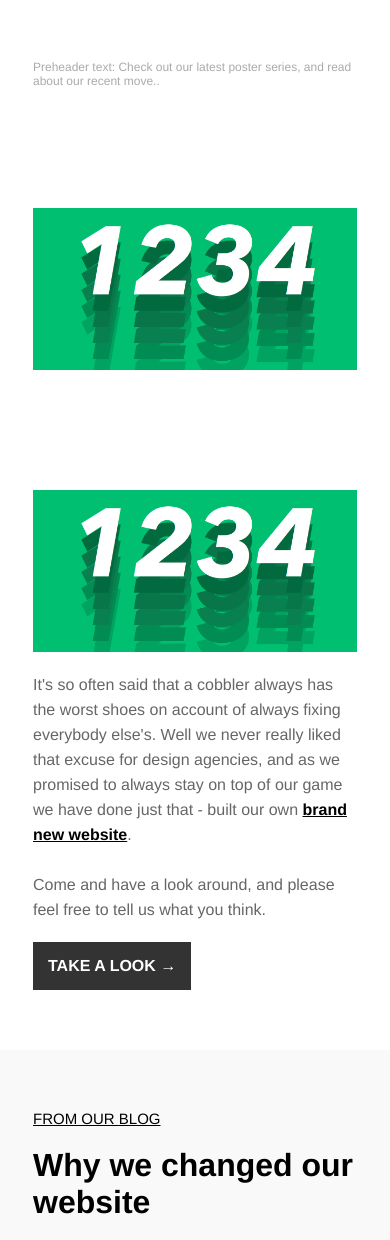
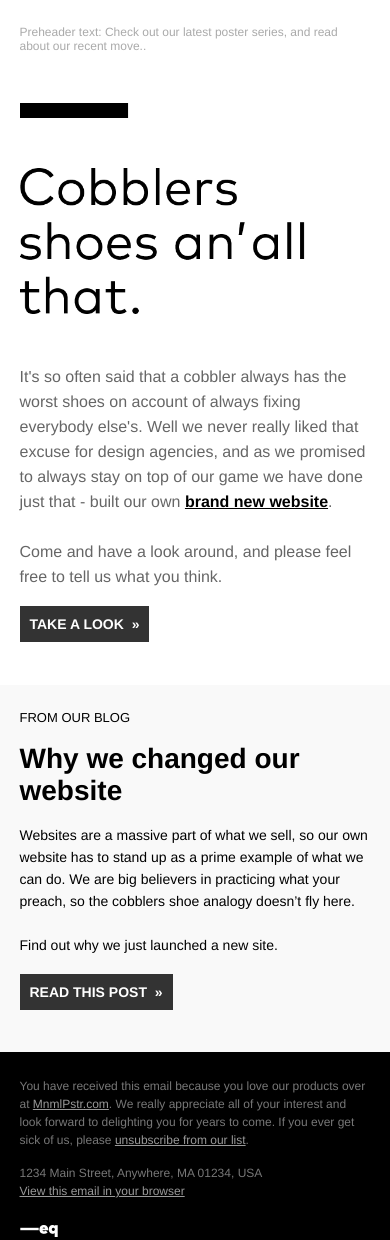
Before and after one commit to eq-design/newsletter, a plain HTML site: page index.html in a window 390 px wide. Shown: the top 1240 px of the page. Drawn offline with Linux system fonts and the light colour scheme.

Commit message:
added new images plus developped markup

```diff
--- a/index.html
+++ b/index.html
@@ -1,7 +1,7 @@
 <!DOCTYPE html>
 <html lang="en">
 <head>
-<title>EQ Design Newsletter</title>
+<title>eq design Newsletter</title>
 <meta charset="utf-8">
 <meta name="viewport" content="width=device-width">
 <style type="text/css">
@@ -20,10 +20,10 @@
     body { height:100% !important; margin: 0; padding: 0; width: 100% !important; }
 
     /* iOS BLUE LINKS */
-    .apple-footer a { color:#666666; text-decoration: none; }
+    .apple-footer a { color:#777777; text-decoration: none; }
 
     /* MOBILE STYLES */
-    @media screen and (max-width: 630px) {
+    @media screen and (max-width: 650px) {
 
         /* FULL-WIDTH TABLES */
         table[class="responsive-table"]{
@@ -37,18 +37,17 @@
         }
 
         /* UTILITY CLASSES FOR ADJUSTING PADDING ON MOBILE */
-        td[class="padding-copy"]{
-          padding: 10px 5% 10px 5% !important;
-          text-align: left;
+        td[class="section-padding"]{
+          padding: 25px 5% 25px 5% !important;
         }
 
-        td[class="section-padding"]{
-          padding: 50px 15px 50px 15px !important;
+        td[class="padding-copy"]{
+          padding: 0 0 5% 0 !important;
         }
 
         /* ADJUST BUTTONS ON MOBILE */
         td[class="mobile-wrapper"]{
-            padding: 10px 5% 15px 5% !important;
+            padding: 5% !important;
         }
 
         table[class="mobile-button-container"]{
@@ -57,9 +56,9 @@
         }
 
         a[class="mobile-button"]{
-            padding: 15px !important;
+            padding: 10px !important;
             border: 0 !important;
-            font-size: 16px !important;
+            font-size: 14px !important;
             font-weight: bold !important;
             text-transform: uppercase !important;
         }
@@ -77,13 +76,13 @@
 <!-- LOGO TYPE SECTION -->
 <table border="0" cellpadding="0" cellspacing="0" width="100%">
     <tr>
-        <td bgcolor="#ffffff" align="center" style="padding: 15px 10px 15px 10px;" class="section-padding">
+        <td bgcolor="#ffffff" align="center" style="padding: 15px 0 0 0;" class="section-padding">
             <table border="0" cellpadding="0" cellspacing="0" width="600" class="responsive-table">
                 <tr>
                     <td>
                         <table border="0" cellspacing="0" cellpadding="0" width="100%" >
                             <tr>
-                                <td align="left" style="font-size: 12px; font-family: Helvetica, Arial, sans-serif; color: #aaaaaa;" class="padding-copy">Preheader text: Check out our latest poster series, and read about our recent move..</td>
+                                <td align="left" style="font-size: 12px; font-family: Helvetica, Arial, sans-serif; color: #aaaaaa;">Preheader text: Check out our latest poster series, and read about our recent move..</td>
                             </tr>
                         </table>
                     </td>
@@ -99,7 +98,7 @@
 <!-- EQ LOGO -->
 <table border="0" cellpadding="0" cellspacing="0" width="100%">
   <tr>
-        <td bgcolor="#ffffff" align="center" style="padding: 15px 15px 60px 15px;" class="section-padding">
+    <td bgcolor="#ffffff" align="center" style="padding: 75px 0 50px 0;" class="section-padding">
       <table border="0" cellpadding="0" cellspacing="0" width="600" class="responsive-table">
         <tr>
           <td>
@@ -109,11 +108,48 @@
                     <!-- HERO IMAGE -->
                     <table width="100%" border="0" cellspacing="0" cellpadding="0">
                       <tr>
-                                            <td class="padding-copy">
+                        <td>
                           <table width="100%" border="0" cellspacing="0" cellpadding="0">
                             <tr>
                               <td>
-                                                            <a href="#" target="_blank"><img src="hero.jpg" width="600" height="300" border="0" alt="1234" style="display: block; padding: 0; color: #ffffff; background-color: #00BF70; text-decoration: none; font-family: Helvetica, arial, sans-serif; font-size: 16px; width: 600px; height: 300px;" class="img-max"></a>
+                                <a href="http://www.eqdesign.co.uk" target="_blank"><img src="i/eq.png" width="600" height="25" border="0" alt="eq design" style="display: block; padding: 0; color: #ffffff; background-color: #000000; text-decoration: none; font-family: Helvetica, arial, sans-serif; font-size: 16px; width: 600px; height: 25px;" class="img-max"></a>
+                              </td>
+                            </tr>
+                          </table>
+                        </td>
+                      </tr>
+                    </table>
+                  </td>
+                </tr>
+              </table>
+            </td>
+          </tr>
+        </table>
+    </td>
+  </tr>
+</table>
+
+
+
+
+<!-- EQ LOGO -->
+<table border="0" cellpadding="0" cellspacing="0" width="100%">
+  <tr>
+    <td bgcolor="#ffffff" align="center" style="padding: 0 0 25px 0;" class="section-padding">
+      <table border="0" cellpadding="0" cellspacing="0" width="600" class="responsive-table">
+        <tr>
+          <td>
+            <table width="100%" border="0" cellspacing="0" cellpadding="0">
+              <tr>
+                  <td>
+                    <!-- HERO IMAGE -->
+                    <table width="100%" border="0" cellspacing="0" cellpadding="0">
+                      <tr>
+                        <td>
+                          <table width="100%" border="0" cellspacing="0" cellpadding="0">
+                            <tr>
+                              <td>
+                                <a href="#" target="_blank"><img src="i/hero.png" width="600" height="250" border="0" alt="1234" style="display: block; padding: 0; color: #ffffff; background-color: #00BF70; text-decoration: none; font-family: Helvetica, arial, sans-serif; font-size: 16px; width: 600px; height: 250px;" class="img-max"></a>
                               </td>
                             </tr>
                           </table>
@@ -136,51 +172,37 @@
 <!-- HERO SECTION -->
 <table border="0" cellpadding="0" cellspacing="0" width="100%">
     <tr>
-        <td bgcolor="#ffffff" align="center" style="padding: 15px 15px 60px 15px;" class="section-padding">
+        <td bgcolor="#ffffff" align="center" style="padding: 50px 0 50px 0;" class="section-padding">
             <table border="0" cellpadding="0" cellspacing="0" width="600" class="responsive-table">
                 <tr>
                     <td>
                         <table width="100%" border="0" cellspacing="0" cellpadding="0">
+
+
+                          <!-- COPY -->
                           <tr>
                               <td>
-                                    <!-- HERO IMAGE -->
                                   <table width="100%" border="0" cellspacing="0" cellpadding="0">
                                       <tr>
-                                            <td class="padding-copy">
-                                                <table width="100%" border="0" cellspacing="0" cellpadding="0">
-                                                    <tr>
-                                                        <td>
-                                                            <a href="#" target="_blank"><img src="hero.jpg" width="600" height="300" border="0" alt="1234" style="display: block; padding: 0; color: #ffffff; background-color: #00BF70; text-decoration: none; font-family: Helvetica, arial, sans-serif; font-size: 16px; width: 600px; height: 300px;" class="img-max"></a>
-                                                        </td>
-                                                    </tr>
-                                                </table>
-                                            </td>
-                                        </tr>
-                                    </table>
-                                </td>
-                            </tr>
-                            <tr>
-                                <td>
-                                    <!-- COPY -->
-                                    <table width="100%" border="0" cellspacing="0" cellpadding="0">
-                                        <tr>
-                                            <td align="left" style="padding: 30px 0 0 0; font-size: 16px; line-height: 25px; font-family: Helvetica, Arial, sans-serif; color: #666666;" class="padding-copy">It's so often said that a cobbler always has the worst shoes on account of always fixing everybody else's. Well we never really liked that excuse for design agencies, and as we promised to always stay on top of our game we have done just that - built our own <a href="#" style="font-weight: bold; color: #000000; text-decoration: underline;">brand new website</a>.<br>
+                                          <td align="left" style="padding: 0 0 50px 75px; font-size: 16px; line-height: 25px; font-family: Helvetica, Arial, sans-serif; color: #666666;" class="padding-copy">It's so often said that a cobbler always has the worst shoes on account of always fixing everybody else's. Well we never really liked that excuse for design agencies, and as we promised to always stay on top of our game we have done just that - built our own <a href="#" style="font-weight: bold; color: #000000; text-decoration: underline;">brand new website</a>.<br>
                                           <br>
                                           Come and have a look around, and please feel free to tell us what you think.</td>
                                       </tr>
                                   </table>
                               </td>
                           </tr>
+
+
+                          <!-- BULLETPROOF BUTTON -->
                           <tr>
                             <td>
-                                    <!-- BULLETPROOF BUTTON -->
                               <table width="100%" border="0" cellspacing="0" cellpadding="0" class="mobile-button-container">
                                 <tr>
-                                            <td align="left" style="padding: 30px 0 0 0;" class="padding-copy">
+                                  <td align="left">
                                     <table border="0" cellspacing="0" cellpadding="0" class="responsive-table">
                                       <tr>
-                                                        <td align="left">
-                                                          <a href="#" target="_blank" style="font-size: 16px; font-family: Helvetica, Arial, sans-serif; font-weight: bold; text-transform: uppercase; color: #ffffff; text-decoration: none; background-color: #333333; border-top: 15px solid #333333; border-bottom: 15px solid #333333; border-left: 25px solid #333333; border-right: 25px solid #333333; display: inline-block;" class="mobile-button">Take a look &rarr;</a>
+                                        <td align="left" style="padding: 0 0 25px 75px;" class="padding-copy">
+                                          <a href="#" target="_blank" style="font-size: 16px; font-family: Helvetica, Arial, sans-serif; font-weight: bold; text-transform: uppercase; color: #ffffff; text-decoration: none; background-color: #333333; border-top: 15px solid #333333; border-bottom: 15px solid #333333; border-left: 20px solid #333333; border-right: 20px solid #333333; display: inline-block;" class="mobile-button">Take a look  &raquo;</a>
                                         </td>
                                       </tr>
                                     </table>
@@ -203,8 +225,8 @@
 <!-- BLOG POST SECTION -->
 <table border="0" cellpadding="0" cellspacing="0" width="100%">
     <tr>
-        <td bgcolor="#f9f9f9" align="center" style="padding: 60px 15px 60px 15px;" class="section-padding">
-            <table border="0" cellpadding="0" cellspacing="0" width="600" class="responsive-table">
+        <td bgcolor="#f9f9f9" align="center" style="padding: 75px 0 75px 75px;" class="section-padding">
+            <table border="0" cellpadding="0" cellspacing="0" width="525" class="responsive-table">
                 <tr>
                     <td>
                         <table width="100%" border="0" cellspacing="0" cellpadding="0">
@@ -213,13 +235,13 @@
                                     <!-- COPY -->
                                     <table width="100%" border="0" cellspacing="0" cellpadding="0">
                                         <tr>
-                                            <td align="left" style="font-size: 15px; font-family: Helvetica, Arial, sans-serif; color: #000000; text-decoration: underline;" class="padding-copy">FROM OUR BLOG</td>
+                                            <td align="left" style="font-size: 13px; font-family: Helvetica, Arial, sans-serif; color: #000000;" class="padding-copy">FROM OUR BLOG</td>
                                         </tr>
                                         <tr>
-                                            <td align="left" style="font-size: 32px; font-family: Helvetica, Arial, sans-serif; font-weight: bold; color: #000000; padding-top: 10px;" class="padding-copy">Why we changed our website</td>
+                                            <td align="left" style="font-size: 28px; font-family: Helvetica, Arial, sans-serif; font-weight: bold; color: #000000; padding-top: 25px;" class="padding-copy">Why we changed our website</td>
                                         </tr>
                                         <tr>
-                                            <td align="left" style="padding: 20px 0 0 0; font-size: 16px; line-height: 25px; font-family: Helvetica, Arial, sans-serif; color: #000000;" class="padding-copy">Websites are a massive part of what we sell, so our own website has to stand up as a prime example of what we can do. We are big believers in practicing what your preach, so the cobblers shoe analogy doesn’t fly here.<br>
+                                            <td align="left" style="padding: 25px 0 0 0; font-size: 14px; line-height: 22px; font-family: Helvetica, Arial, sans-serif; color: #000000;" class="padding-copy">Websites are a massive part of what we sell, so our own website has to stand up as a prime example of what we can do. We are big believers in practicing what your preach, so the cobblers shoe analogy doesn’t fly here.<br>
                                             <br>
                                             Find out why we just launched a new site.</td>
                                         </tr>
@@ -231,11 +253,11 @@
                                   <!-- BULLETPROOF BUTTON -->
                                   <table width="100%" border="0" cellspacing="0" cellpadding="0" class="mobile-button-container">
                                       <tr>
-                                          <td align="left" style="padding: 30px 0 0 0;" class="padding-copy">
+                                          <td align="left" style="padding: 25px 0 0 0;" class="padding-copy">
                                               <table border="0" cellspacing="0" cellpadding="0" class="responsive-table">
                                                   <tr>
                                                       <td align="left">
-                                                        <a href="#" target="_blank" style="font-size: 16px; font-family: Helvetica, Arial, sans-serif; font-weight: bold; text-transform: uppercase; color: #ffffff; text-decoration: none; background-color: #333333; border-top: 15px solid #333333; border-bottom: 15px solid #333333; border-left: 25px solid #333333; border-right: 25px solid #333333; display: inline-block;" class="mobile-button">View blog post &rarr;</a>
+                                                        <a href="#" target="_blank" style="font-size: 14px; font-family: Helvetica, Arial, sans-serif; font-weight: bold; text-transform: uppercase; color: #ffffff; text-decoration: none; background-color: #333333; border-top: 10px solid #333333; border-bottom: 10px solid #333333; border-left: 15px solid #333333; border-right: 15px solid #333333; display: inline-block;" class="mobile-button">Read this post  &raquo;</a>
                                                       </td>
                                                   </tr>
                                               </table>
@@ -261,21 +283,24 @@
         <td bgcolor="#000000" align="center">
             <table border="0" cellspacing="0" cellpadding="0" width="100%" align="center">
                 <tr>
-                    <td style="padding: 20px 0px 20px 0px;">
+                    <td style="padding: 25px 0px 50px 0px;" class="section-padding">
                         <!-- UNSUBSCRIBE COPY -->
                         <table width="600" border="0" cellspacing="0" cellpadding="0" align="center" class="responsive-table">
                             <tr>
-                                <td align="left" valign="middle" style="font-size: 12px; line-height: 18px; font-family: Helvetica, Arial, sans-serif; color:#666666;">
-                                    You're getting this email because you love our products over at <a href="#" style="color: #999999; text-decoration: underline;">MnmlPstr.com</a>.
-                                    <br>
+                                <td align="left" valign="middle" style="font-size: 12px; line-height: 18px; font-family: Helvetica, Arial, sans-serif; color:#777777;">
+                                    You have received this email because you love our products over at <a href="#" style="color: #999999; text-decoration: underline;">MnmlPstr.com</a>.
                                     We really appreciate all of your interest and look forward to delighting you for years to come.
-                                    <br>
                                     If you ever get sick of us, please <a href="#" style="color: #999999; text-decoration: underline;">unsubscribe from our list</a>.
                                 </td>
                             </tr>
                             <tr>
-                                <td align="left" valign="middle" style="font-size: 12px; line-height: 18px; font-family: Helvetica, Arial, sans-serif; color:#666666; padding-top: 15px;">
-                                    <span class="apple-footer" style="color:#666666;">1234 Main Street, Anywhere, MA 01234, USA</span><br><a href="#" style="color: #999999; text-decoration: underline;">View this email in your browser</a>
+                                <td align="left" valign="middle" style="font-size: 12px; line-height: 18px; font-family: Helvetica, Arial, sans-serif; color:#777777; padding: 15px 0 25px 0;">
+                                    <span class="apple-footer" style="color:#777777;">1234 Main Street, Anywhere, MA 01234, USA</span><br><a href="#" style="color: #999999; text-decoration: underline;">View this email in your browser</a>
+                                </td>
+                            </tr>
+                            <tr>
+                              <td>
+                                <a href="http://www.eqdesign.co.uk" target="_blank"><img src="i/eq-s.png" width="38" height="12" border="0" alt="—eq" style="display: block; padding: 0; color: #ffffff; background-color: #000000; text-decoration: none; font-family: Helvetica, arial, sans-serif; font-size: 16px; width: 38px; height: 12px;"></a>
                               </td>
                             </tr>
                         </table>
```
Also changed, not shown: i/eq-s.png (added), i/eq.png (added), i/hero.png (added). Lines whose indentation alone changed are shown as unchanged.
